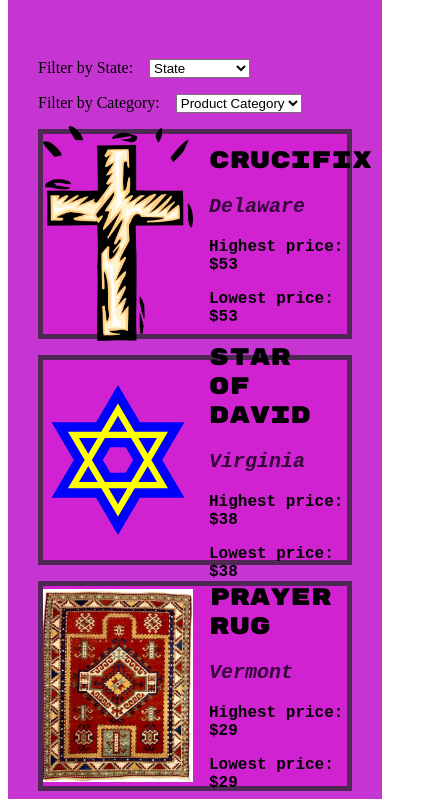
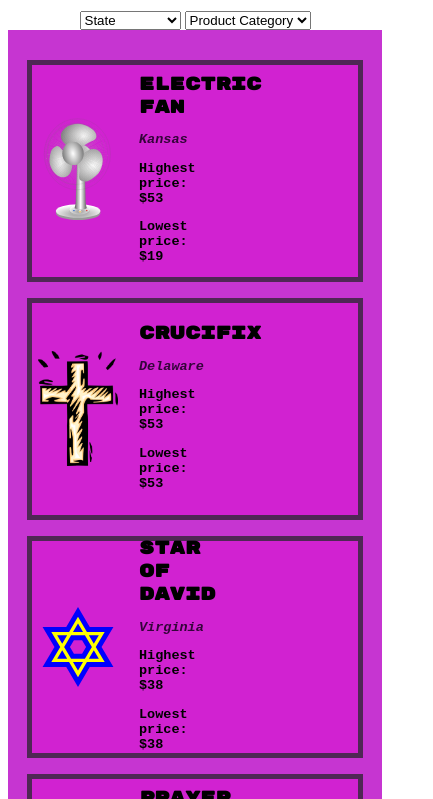
Before and after one commit to smarshak33/cardProject, a plain HTML site: page index.html in a window 390 px wide. Shown: the part 239-1038 px from the top of the page, 433 px wide, since content can reach past the window. Drawn offline with Linux system fonts and the light colour scheme.

Commit message:
Add files via upload

```diff
--- a/index.html
+++ b/index.html
@@ -6,10 +6,19 @@
     <meta name="viewport" content="width=device-width, initial-scale=1.0">
     <title>Card Project</title>
     <style>
+        /* .body {
+            background-color: rgb(198, 53, 209);
+        } */
+        .header {
+            text-align: center;
+            margin-bottom: 20px;
+        }
+
         h1 {
             font-family: "Rubik Mono One", monospace;
             font-weight: 400;
             font-style: normal;
+            font-size: 40px;
 
 
         }
@@ -19,15 +28,16 @@
 
         }
 
-
         div.flex-container {
             display: flex;
-            flex-direction: row;
+            flex-direction: column;
             justify-content: flex-start;
             flex-wrap: wrap;
             align-content: center;
+            align-items: center;
             gap: 1em;
             padding: 30px;
+
             background-color: rgb(198, 53, 209);
 
         }
@@ -42,7 +52,6 @@
             display: flex;
             align-items: center;
             gap: 1em;
-            ;
             background-color: rgb(209, 34, 209);
 
 
@@ -61,14 +70,17 @@
             font-family: "Rubik Mono One", monospace;
             font-weight: 400;
             font-style: normal;
+            font-size: 28px;
+
         }
+
 
         .state {
             font-family: 'Courier New', Courier,
                 monospace;
             font-style: oblique;
             font-weight: 700;
-            font-size: 20px;
+            font-size: 22px;
             color: rgb(52, 5, 58);
         }
 
@@ -76,29 +88,88 @@
             font-family: 'Courier New', Courier, monospace;
             font-style: normal;
             font-weight: 700;
-
+            font-size: 15px;
         }
 
         .lowestPrice {
             font-family: 'Courier New', Courier, monospace;
             font-style: normal;
             font-weight: 700;
+            font-size: 15px;
+
         }
 
-        h3 {
-            font-family: 'Courier New', Courier, monospace;
-            color: rgb(198, 53, 209);
-            font-style: oblique;
+        .filter {
+            align-items: center;
+            text-align: center;
         }
 
         .filter-dropdown {
             margin-bottom: 20px;
+            max-width: 100%;
+            align-items: center;
+            text-align: center;
+
         }
 
         .filter-dropdown select {
             padding: 10px 20px;
-            font-size: 16px;
+            font-size: 30px;
             cursor: pointer;
+            align-items: center;
+            text-align: center;
+
+        }
+
+        /* Responsive design for smaller screens */
+
+        @media (max-width: 480px) {
+            .card {
+                width: 100%;
+                padding: 0.5em;
+                font-size: 0.75em;
+
+
+            }
+
+            .card img {
+                max-width: 80px;
+                /* Further reduce image size */
+            }
+
+            .header {
+                text-align: center;
+                width: 100%;
+                font-size: 0.75em;
+            }
+
+            .card-content {
+                width: 80px;
+
+                padding: 1em;
+
+                font-size: .75em;
+
+
+            }
+
+            .card-content h2 {
+                font-size: 2em;
+                /* Default font size for larger screens */
+                font-weight: bold;
+                /* Make it stand out */
+                margin: 0.5em 0;
+                width:fit-content;
+                max-width: 100%;
+            }
+
+            .card-content p {
+                flex-direction: column;
+                /* Keep prices side by side */
+                justify-content: space-between;
+
+                font-size: 1.5em;
+            }
 
         }
     </style>
@@ -109,12 +180,12 @@
 </head>
 
 <body>
-    <div class="flex-container">
-        <div class="header">
-            <h1> Top 10 most expensive commissary items </h1>
-            <h3>Across 46 states </h3>
-        </div>
-        <label for="filterDropdown">Filter by State:</label>
+    <div class="header">
+        <h1> Top 10 most expensive commissary items </h1>
+
+    </div>
+
+    <div class="filter">
         <select id="filterDropdown">
             <option value="all">State</option>
             <option value="Delaware">Delaware</option>
@@ -124,14 +195,16 @@
             <option value="West Virginia">West Virginia</option>
 
         </select>
-        <label for="secondDropdown">Filter by Category:</label>
+
         <select id="secondDropdown">
             <option value="all">Product Category</option>
-            <!-- <option value="category">Product Category</option> -->
             <option value="religious">Religious Items</option>
-            <option value="food">Food</option>
+            <!-- <option value="food">Food</option> -->
             <option value="personal">Personal Care</option>
+        </select>
+    </div>
 
+    <div class="flex-container">
         <div class="card">
             <img src="electric_fan.svg" alt="Electric Fan">
             <div class="card-content">
@@ -142,7 +215,7 @@
             </div>
         </div>
 
-
+    </div>
     </div>
 
 
@@ -228,6 +301,8 @@
             // 3 add classes to the div
             card.classList.add("card");
             // 4 populate the div with content
+            card.setAttribute("data-state", state); // Add data-state attribute
+            card.setAttribute("data-category", getCategory(item)); // Add data-category attribute
             card.innerHTML = `
             <img src= "${image}" alt="${item}">
                 <div class="card-content">
@@ -241,7 +316,16 @@
 
 
         }
-
+        function getCategory(item) {
+            if (["Crucifix", "Star of David", "Prayer Rug", "Quran", "Hijab", "Bible"].includes(item)) {
+                return "religious";
+                // } else if (["Ramen", "Beans", "Peanut Butter", "Mac and Cheese"].includes(item)) {
+                //     return "food";
+            } else if (["Reading Glasses", "Hair Conditioner", "Relaxer", "Electric Fan"].includes(item)) {
+                return "personal";
+            }
+            return "other";
+        }
         commissary_items.forEach(function (commissary) {
             build_card(commissary.item, commissary.state, commissary.highestPrice, commissary.lowestPrice, commissary.image);
 
@@ -280,29 +364,27 @@
             });
         });
 
+        second_dropdown.addEventListener("change", function () {
+            // Get the selected category from the dropdown
+            let categoryFilter = this.value;
 
+            // Get the selected state from the first dropdown
+            let stateFilter = first_dropdown.value;
 
-        //     if (filterValue === "Category") {
-        //         // Group items into categories
-        //         if (["Crucifix", "Star of David", "Prayer Rug", "Quran", "Hijab", "Bible"].includes(category)) {
-        //             card.style.display = "flex"; // Religious items
-        //             display.textContent = "Religious Items"
-        //             // if (filter === 'all' || item.getAttribute('data-broken-record') === filter) {
-        //             // item.style.display = 'block';
-        //         } else if (["Ramen", "Beans", "Peanut Butter", "Mac and Cheese"].includes(category)) {
-        //             card.style.display = "flex"; // Food items
-        //             display.textContent = "Food"
-        //         } else if (["Reading Glasses", "Hair Conditioner", "Relaxer"].includes(category)) {
-        //             card.style.display = "flex"; // Personal Care items
-        //             display.textContent = "Personal Items"
-        //         } else {
-        //             card.style.display = "none"; // Hide unrelated items
-        //         }
-        //     } else {
-        //         card.style.display = "none"; // Hide cards that don't match
-        //     }
-        // });
-        // })
+            // Loop through each card and filter by category and state
+            card.forEach(function (card) {
+                let cardCategory = card.getAttribute('data-category');
+                let cardState = card.getAttribute('data-state');
+
+                // Show the card if it matches both filters or if "all" is selected
+                if ((stateFilter === "all" || cardState === stateFilter) &&
+                    (categoryFilter === "all" || cardCategory === categoryFilter)) {
+                    card.style.display = "flex"; // Show the card
+                } else {
+                    card.style.display = "none"; // Hide the card
+                }
+            });
+        });
 
 
 
```
